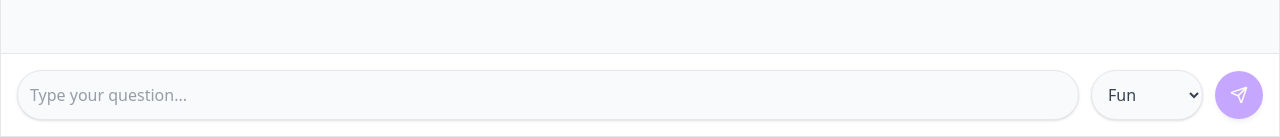
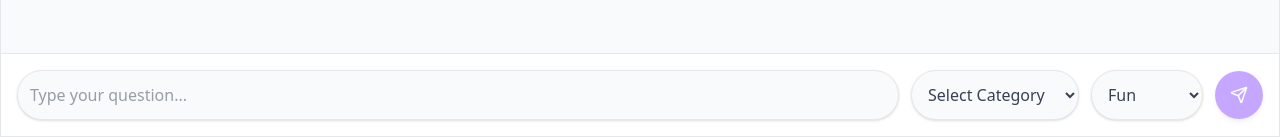
Before and after one commit to Stefan-Phan/SmartSaver, a Next.js app in the folder frontend/: page /ask-ai in a window 1280 px wide. Shown: the part 727-864 px from the top of the page. Built offline with nearby package versions, Linux system fonts and the light colour scheme.

Commit message:
Modify frontend (ask-ai) and backend for better ai logic

```diff
--- a/frontend/app/ask-ai/page.tsx
+++ b/frontend/app/ask-ai/page.tsx
@@ -3,6 +3,8 @@
 import React, { useState, useEffect, useRef } from "react";
 import { getAIRecommendation } from "@/lib/api/aiAPI";
 import { Send, User, Bot, Loader2, MessageSquare } from "lucide-react";
+import { Category } from "@/types/Category";
+import { getCategories } from "@/lib/api/categoryAPI";
 
 interface Message {
   text: string;
@@ -10,9 +12,11 @@ interface Message {
 }
 
 const AskAI: React.FC = () => {
+  const [categories, setCategories] = useState<Category[]>([]);
   const [messages, setMessages] = useState<Message[]>([]);
   const [question, setQuestion] = useState<string>("");
   const [token, setToken] = useState<string>("");
+  const [categoryName, setCategoryName] = useState<string>("");
   const [error, setError] = useState<string>("");
   const [mode, setMode] = useState<string>("Fun");
   const [loading, setLoading] = useState<boolean>(false);
@@ -27,11 +31,30 @@ const AskAI: React.FC = () => {
   }, []);
 
   useEffect(() => {
+    if (token) {
+      fetchCategories();
+    }
+  }, [token]);
+
+  useEffect(() => {
     messagesEndRef.current?.scrollIntoView({ behavior: "smooth" });
   }, [messages]);
 
+  const fetchCategories = async () => {
+    try {
+      const data = await getCategories(token);
+      setCategories(data);
+    } catch (error) {
+      console.log(error);
+    }
+  };
+
   const handleInputChange = (e: React.ChangeEvent<HTMLInputElement>) => {
     setQuestion(e.target.value);
+  };
+
+  const handleCategoryChange = (e: React.ChangeEvent<HTMLSelectElement>) => {
+    setCategoryName(e.target.value);
   };
 
   const handleModeChange = (e: React.ChangeEvent<HTMLSelectElement>) => {
@@ -40,15 +63,21 @@ const AskAI: React.FC = () => {
 
   const handleAskAI = async (e: React.FormEvent) => {
     e.preventDefault();
-    if (!question.trim() || loading) return;
+    if (!question.trim() || !categoryName.trim() || loading) return;
 
     const userMessage: Message = { text: question, sender: "user" };
     setMessages((prevMessages) => [...prevMessages, userMessage]);
     setQuestion("");
+    setCategoryName("");
     setLoading(true);
 
     try {
-      const data = await getAIRecommendation(token, question, mode);
+      const data = await getAIRecommendation(
+        token,
+        question,
+        categoryName,
+        mode
+      );
       const aiMessage: Message = { text: data.recommendation, sender: "ai" };
       setMessages((prevMessages) => [...prevMessages, aiMessage]);
       setError("");
@@ -164,6 +193,21 @@ const AskAI: React.FC = () => {
           />
 
           <select
+            name="CategoryName"
+            value={categoryName}
+            onChange={handleCategoryChange}
+            className="p-3 border border-gray-200 rounded-full bg-gray-50 focus:outline-none focus:ring-2 focus:ring-indigo-200 text-gray-700 shadow-sm w-42"
+            disabled={loading}
+          >
+            <option value="">Select Category</option>
+            {categories.map((category) => (
+              <option key={category.ID} value={category.Name}>
+                {category.Name}
+              </option>
+            ))}
+          </select>
+
+          <select
             value={mode}
             onChange={handleModeChange}
             className="p-3 border border-gray-200 rounded-full bg-gray-50 focus:outline-none focus:ring-2 focus:ring-indigo-200 text-gray-700 shadow-sm w-28"
--- a/frontend/lib/api/aiAPI.ts
+++ b/frontend/lib/api/aiAPI.ts
@@ -5,12 +5,13 @@ const API_URL = "http://localhost:5001/smartsaver-api/v1/api/ai";
 export const getAIRecommendation = async (
   token: string,
   question: string,
+  categoryName: string,
   mode: string
 ): Promise<{ recommendation: string }> => {
   try {
     const response = await axios.post(
       `${API_URL}/recommendation`,
-      { question, mode },
+      { question, mode, categoryName },
       {
         headers: {
           Authorization: `Bearer ${token}`,
```
Also changed, not shown: 2 other files (tests, documents, lock files or other folders).
